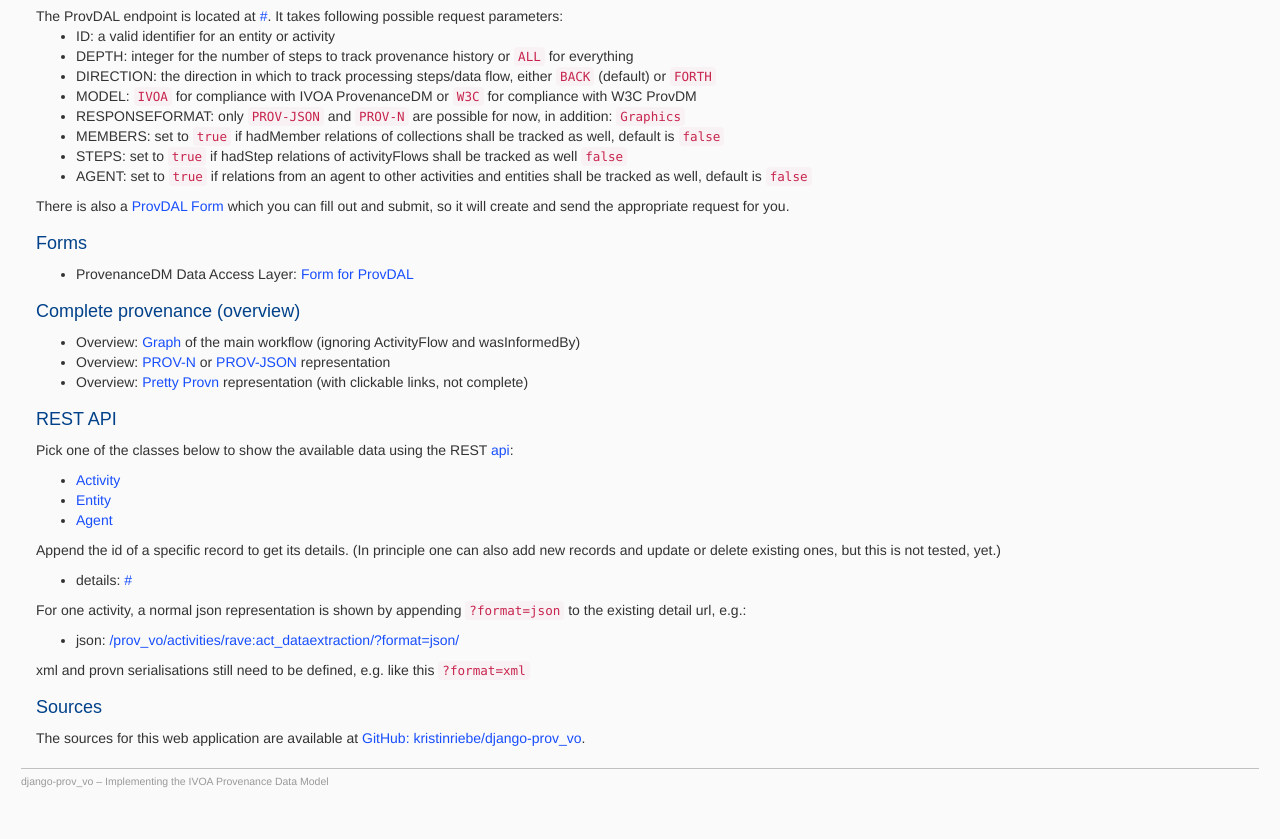
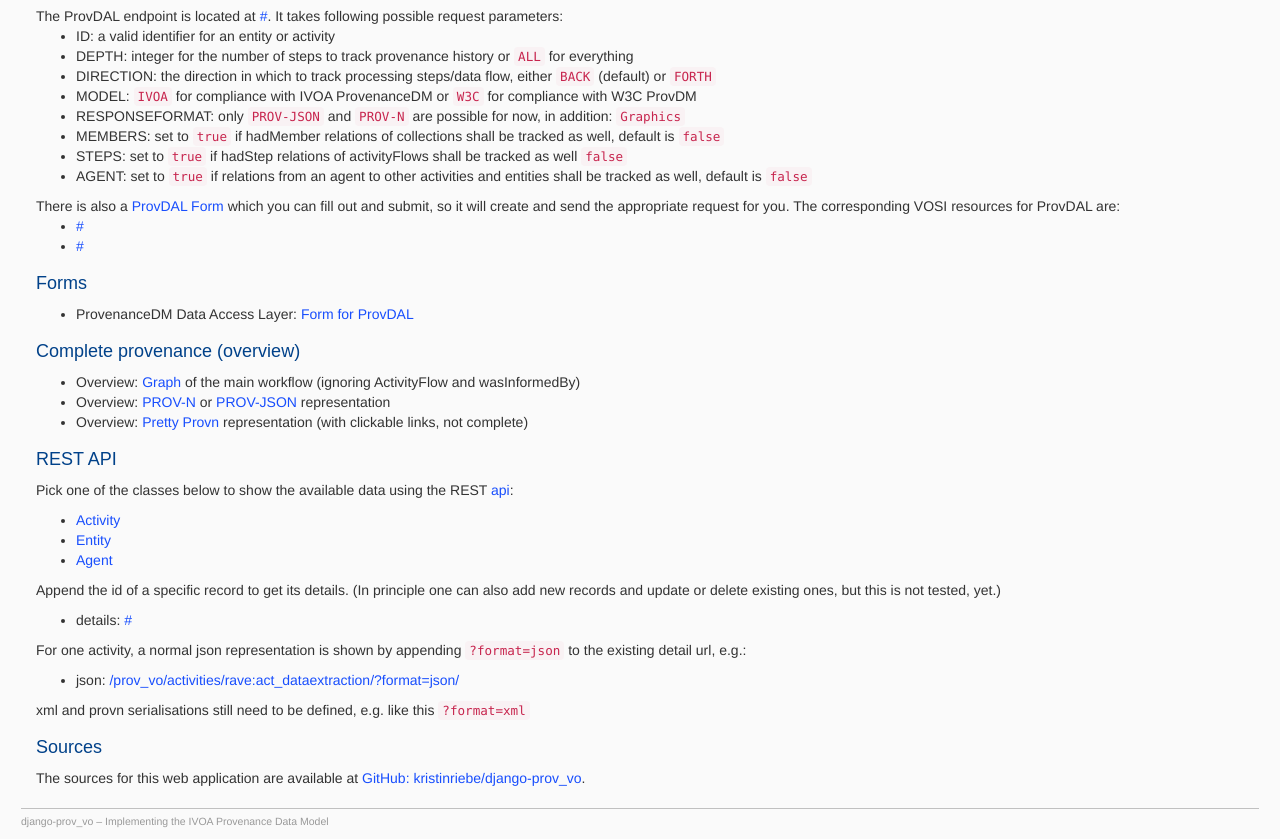
Before and after one commit to kristinriebe/django-prov_vo, a Django app: template prov_vo/templates/prov_vo/index.html in a window 1280 px wide. Shown: the part 151-990 px from the top of the page. Before the commit the page ends 939 px from the top, so only its background shows below. Run offline with Django 3.2, Linux system fonts and the light colour scheme; the template is opened without the code that fills it, so the values that code supplies are empty; some libraries are stand-ins or nearby versions.

Commit message:
Add VOSI links to prov_vo/index

```diff
--- a/prov_vo/templates/prov_vo/index.html
+++ b/prov_vo/templates/prov_vo/index.html
@@ -20,7 +20,15 @@
     <li>STEPS: set to <code>true</code> if hadStep relations of activityFlows shall be tracked as well <code>false</code></li>
     <li>AGENT: set to <code>true</code> if relations from an agent to other activities and entities shall be tracked as well, default is <code>false</code></li>
 </ul>
+
 There is also a <a href="{% url 'prov_vo:provdal_form' %}">ProvDAL Form</a> which you can fill out and submit, so it will create and send the appropriate request for you.
+
+The corresponding VOSI resources for ProvDAL are:
+<ul>
+    <li><a href="{% url 'prov_vo:vosi_availability' %}">{% url 'prov_vo:vosi_availability' %}</a></li>
+    <li><a href="{% url 'prov_vo:vosi_capabilities' %}">{% url 'prov_vo:vosi_capabilities' %}</a></li>
+</ul>
+
 
 <h4>Forms</h4>
 <ul>
```
